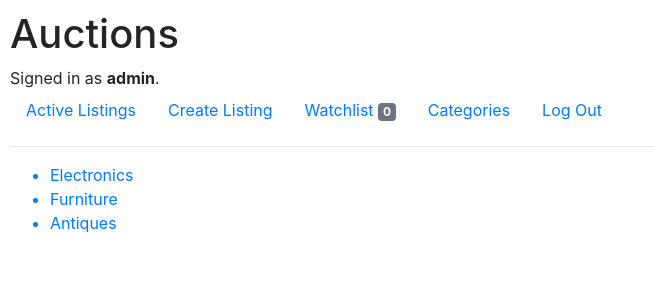
After one commit to Muhammad-Afzaal1/bpe-django-project, a Django app: page /categories in a window 1280 px wide. The commit adds this page. Shown: the top 300 px of the page, without its empty margins (0-654 px from the left). Run offline with Django 3.2, Linux system fonts and the light colour scheme; a user stored in the database is signed in; data comes from the database, SQL or seed files in the repository; both versions use the stored data as it was after the commit; data that the repository does not hold is empty; some libraries are stand-ins or nearby versions.

Commit message:
Project completed

```diff
--- a/auctions/models.py
+++ b/auctions/models.py
@@ -56,3 +56,14 @@ class Comment (models.Model):
 
     def __str__(self):
         return f"{self.comment} from {self.user} for {self.listing}"
+
+class Watchlist(models.Model):
+    user = models.ForeignKey(User, on_delete=models.CASCADE)
+    listing = models.ForeignKey(Listing, on_delete=models.CASCADE)
+
+    class Meta:
+        unique_together = ('user', 'listing')
+
+
+    def __str__(self):
+        return f"{self.user.username} -> {self.listing.title}"
--- /dev/null
+++ b/auctions/templates/auctions/categories.html
@@ -0,0 +1,10 @@
+{% extends "auctions/layout.html" %}
+
+{% block body %}
+    <ul>
+        {% for category in categories %}
+            <a href="{% url 'category' category.name %}"><li>{{category.name}}</li></a>
+        {% endfor %}
+    </ul>
+
+{% endblock %}
--- a/auctions/templates/auctions/index.html
+++ b/auctions/templates/auctions/index.html
@@ -2,7 +2,7 @@
 
 {% block body %}
     <h2>Active Listings</h2>
-
+    {% if listings %}
         {% for listing in listings %}
             <a class="listing-link" href="{% url 'listing' id=listing.pk %}">
                 <div class="card" style="max-width: 100%;">
@@ -22,5 +22,8 @@
                 </div>
             </a>
         {% endfor %}
+    {% else %}
+            <h5 style="color: red;">There is no item in the listing</h5>
+    {% endif %}
 
 {% endblock %}
--- a/auctions/templates/auctions/layout.html
+++ b/auctions/templates/auctions/layout.html
@@ -25,6 +25,14 @@
                     <a class="nav-link" href="{% url 'create_listing' %}">Create Listing</a>
                 </li>
                 <li class="nav-item">
+                    <a class="nav-link" href="{% url 'watchlist' %}">Watchlist
+                        <span class="badge badge-secondary">{{count}}</span>
+                    </a>
+                </li>
+                <li class="nav-item">
+                    <a class="nav-link" href="{% url 'categories' %}" >Categories</a>
+                </li>
+                <li class="nav-item">
                     <a class="nav-link" href="{% url 'logout' %}">Log Out</a>
                 </li>
             {% else %}
--- a/auctions/urls.py
+++ b/auctions/urls.py
@@ -11,4 +11,8 @@ urlpatterns = [
     path("listings/<int:id>", views.listing, name="listing",),
     path("listings/<int:id>/close", views.close_listing, name="close_listing"),
     path("listings/<int:id>/add-comment", views.add_comment, name="add_comment"),
+    path("listings/<int:id>/watchlist", views.toggle_watchlist, name="toggle_watchlist"),
+    path("watchlist", views.watchlist, name="watchlist"),
+    path("categories", views.categories, name='categories'),
+    path("categories/<str:category>", views.category, name="category")
 ]
--- a/auctions/views.py
+++ b/auctions/views.py
@@ -6,15 +6,21 @@ from django.shortcuts import render, redirect,get_object_or_404
 from django.urls import reverse
 from django.contrib import messages
 from .forms import ListingForm, BidForm, CommentForm
-from .models import User, Listing, Category, Comment
+from .models import User, Listing, Category, Comment, Watchlist
 
 
 def index(request):
     listings = Listing.objects.all()
-
-    return render(request, "auctions/index.html",{
-        "listings":listings
-    })
+    if request.user.is_authenticated:
+        watchlist_count = request.user.watchlist_set.all()
+        return render(request, "auctions/index.html",{
+            "listings":listings,
+            "count":len(watchlist_count)
+        })
+    else:
+        return render(request, "auctions/index.html",{
+            "listings":listings,
+        })
 
 
 def login_view(request):
@@ -83,9 +89,11 @@ def create_listing(request):
             messages.error(request, "Please correct the error below")
     else:
         form = ListingForm()
+        watchlist_items = Listing.objects.filter(watchlist__user = request.user)
 
     return render(request, "auctions/create_listing.html", {
-        "form":form
+        "form":form,
+        "count":watchlist_items.count()
     })
 
 def listing(request, id):
@@ -111,11 +119,18 @@ def listing(request, id):
                 return redirect("listing", id=listing.id)
     comment_form = CommentForm()
     comments = Comment.objects.filter(listing = listing)
+    in_watchlist = False
+    watchlist_items = 0
+    if request.user.is_authenticated:
+        in_watchlist = listing.watchlist_set.filter(user = request.user).exists()
+        watchlist_items = Listing.objects.filter(watchlist__user = request.user).count()
     return render(request, "auctions/listing.html",{
         "listing":listing,
         "form":form,
         "comment_form":comment_form,
-        "comments":comments
+        "comments":comments,
+        "in_watchlist":in_watchlist,
+        "count":watchlist_items
     })
 
 def close_listing(request, id):
@@ -138,3 +153,41 @@ def add_comment(request, id):
     comment.save()
 
     return redirect("listing", id=id)
+
+@login_required
+def toggle_watchlist(request, id):
+    listing = get_object_or_404(Listing, pk = id)
+    watchlist_item = Watchlist.objects.filter(listing = listing, user = request.user).first()
+
+    if watchlist_item:
+        watchlist_item.delete()
+    else:
+        Watchlist.objects.create(user = request.user, listing = listing)
+
+    return redirect('listing', id = id)
+
+@login_required
+def watchlist(request):
+    watchlist_items = request.user.watchlist_set.all()
+    listings = [item.listing for item in watchlist_items]
+    return render(request, "auctions/index.html", {
+        "listings":listings,
+        "count": len(listings)
+    })
+
+def categories(request):
+    categories = Category.objects.all()
+    watchlist_items = request.user.watchlist_set.all()
+    return render(request, "auctions/categories.html",{
+        "categories":categories,
+        "count": len(watchlist_items)
+    })
+
+def category(request, category):
+    category = get_object_or_404(Category, name = category)
+    listings = Listing.objects.filter(category = category)
+    watchlist_items = request.user.watchlist_set.all()
+    return render(request, "auctions/index.html",{
+        "listings":listings,
+        "count": len(watchlist_items)
+    })
```
Also changed, not shown: auctions/templates/auctions/listing.html (+13 -0 lines), auctions/migrations/0002_watchlist.py (added), auctions/migrations/0003_alter_watchlist_listing_alter_watchlist_user.py (added), db.sqlite3. Lines whose indentation alone changed are shown as unchanged.
